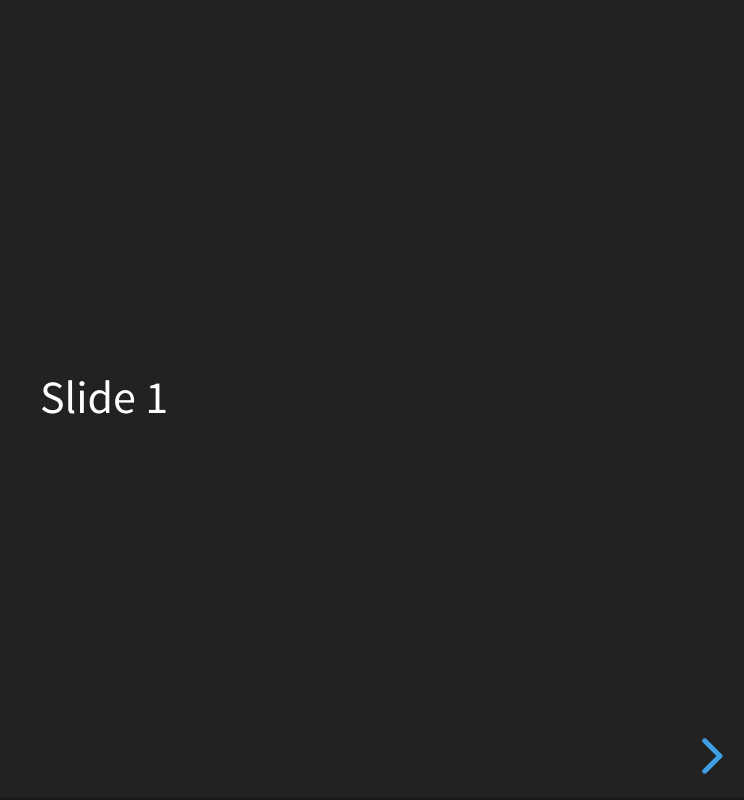
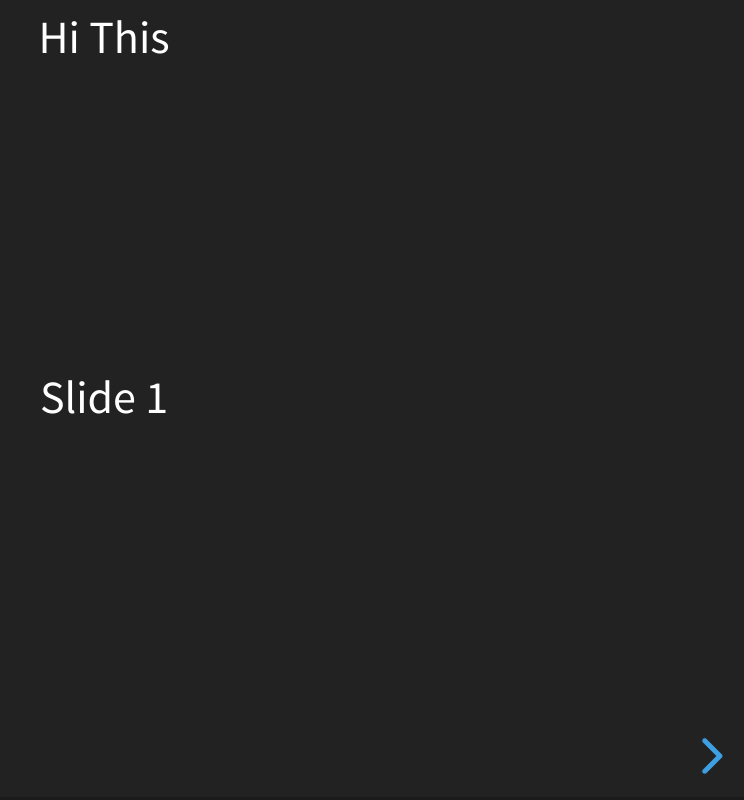
Before and after one commit to mrschot/revealstage, a website: page index.html in a window 1280 px wide. Shown: the whole page, without its empty margins (536-1280 px from the left). Drawn offline with Linux system fonts and the light colour scheme.

Commit message:
Update index.html

```diff
--- a/index.html
+++ b/index.html
@@ -25,6 +25,8 @@
 		<div class="reveal">
 			<div class="slides">
 				<section>Slide 1</section>
+				Hi
+				This
 				<section>Slide 2</section>
 			</div>
 		</div>
```
